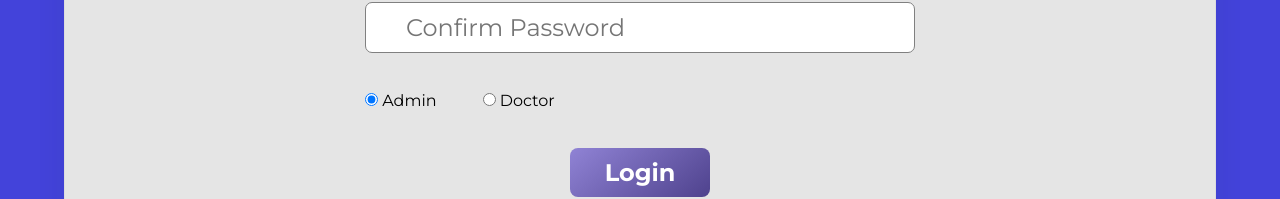
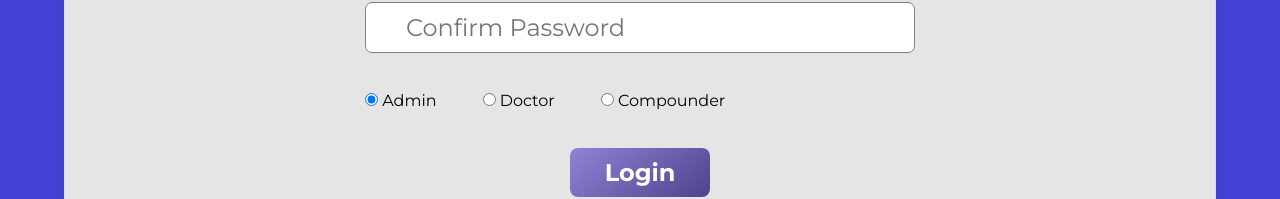
Before and after one commit to BioMechaSoft/BMS-FE, a React (Vite) app: page /login in a window 1280 px wide. Shown: the part 497-696 px from the top of the page. Built offline with nearby package versions, Linux system fonts and the light colour scheme; no server answers.

Commit message:
new changes

```diff
--- a/src/App.jsx
+++ b/src/App.jsx
@@ -66,12 +66,12 @@ const App = () => {
           </RequireAuth>
         } />
         <Route path="/messages" element={
-          <RequireAuth allowedRoles={["Admin","Doctor"]}>
+          <RequireAuth allowedRoles={["Admin","Doctor","Compounder"]}>
             <Messages />
           </RequireAuth>
         } />
         <Route path="/prescription" element={
-          <RequireAuth allowedRoles={["Admin","Doctor"]}>
+          <RequireAuth allowedRoles={["Admin","Doctor","Compounder"]}>
             <Prescription />
           </RequireAuth>
         } />
--- a/src/components/Login.jsx
+++ b/src/components/Login.jsx
@@ -71,6 +71,9 @@ const Login = () => {
             <label>
               <input type="radio" name="role" value="Doctor" checked={role === 'Doctor'} onChange={() => setRole('Doctor')} /> Doctor
             </label>
+            <label style={{ marginLeft: '1rem' }}>
+              <input type="radio" name="role" value="Compounder" checked={role === 'Compounder'} onChange={() => setRole('Compounder')} /> Compounder
+            </label>
           </div>
           <div style={{ justifyContent: "center", alignItems: "center" }}>
             <button type="submit">Login</button>
--- a/src/components/Sidebar.jsx
+++ b/src/components/Sidebar.jsx
@@ -73,17 +73,19 @@ const Sidebar = () => {
       >
         <div className="links">
           <TiHome onClick={gotoHomePage} />
-          <FaUserDoctor onClick={gotoDoctorsPage} />
+          {/* Doctors & Admin can view doctors list */}
+          {(role === 'Admin' || role === 'Doctor') && <FaUserDoctor onClick={gotoDoctorsPage} />}
           {/* Admin and Doctor can create compounder */}
           {(role === 'Admin' || role === 'Doctor') && (
             <MdAddModerator onClick={gotoAddNewAdmin} />
           )}
           {/* Only Admin can add new doctors */}
           {role === 'Admin' && <IoPersonAddSharp onClick={gotoAddNewDoctor} />}
-          <AiFillMessage onClick={gotoMessagesPage} />
-          <FaPrescription onClick={prescriptionPage} />
-          {/* Settings: doctors have access to a subset; show settings icon for both */}
-          <FiSettings onClick={gotoSettingsPage} />
+          {/* Messages and Prescriptions available to Admin, Doctor, Compounder */}
+          {(["Admin","Doctor","Compounder"].includes(role)) && <AiFillMessage onClick={gotoMessagesPage} />}
+          {(["Admin","Doctor","Compounder"].includes(role)) && <FaPrescription onClick={prescriptionPage} />}
+          {/* Settings: Admin and Doctor have access to settings */}
+          {(["Admin","Doctor"].includes(role)) && <FiSettings onClick={gotoSettingsPage} />}
           <RiLogoutBoxFill onClick={handleLogout} />
         </div>
       </nav>
```
